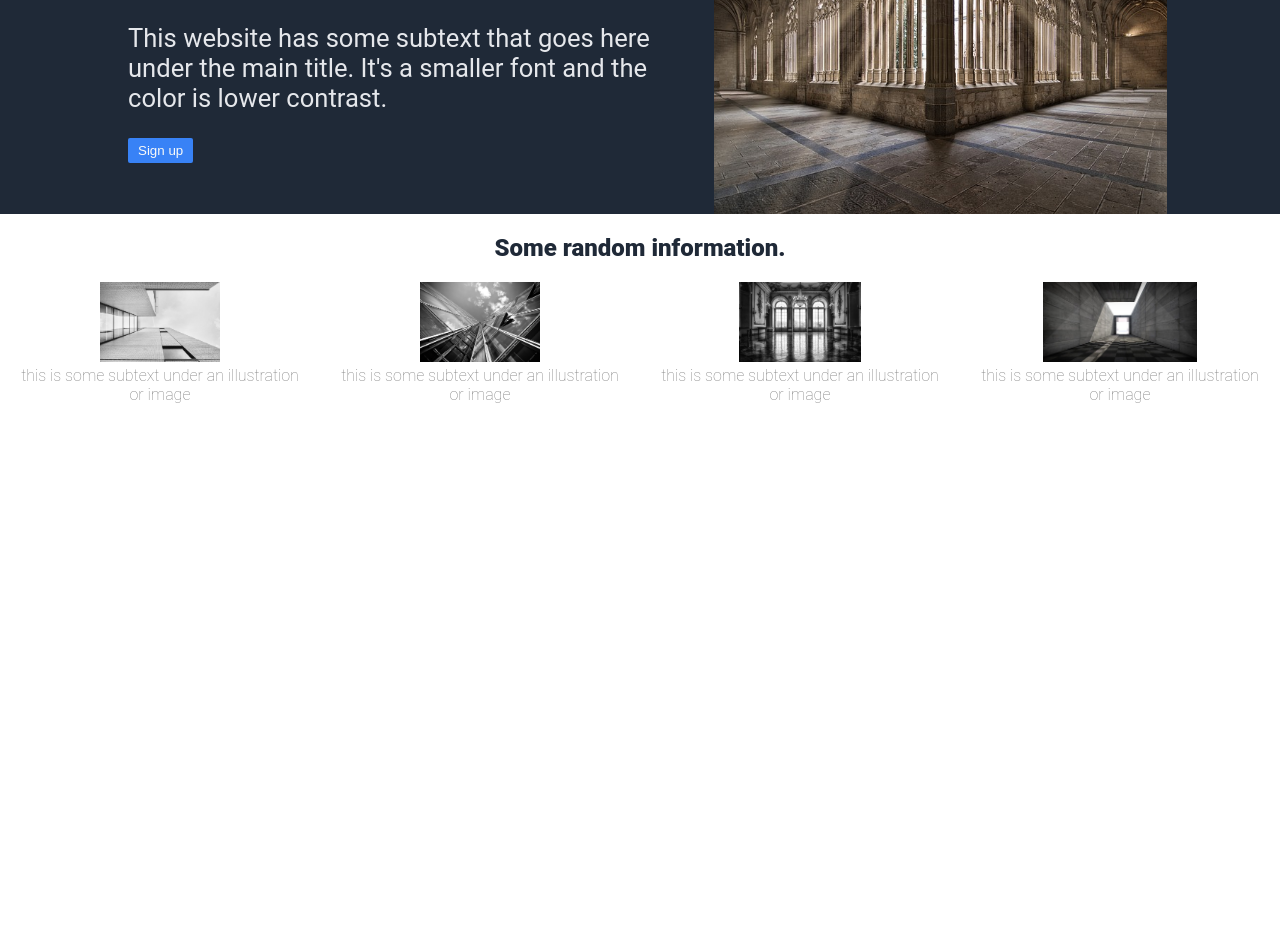
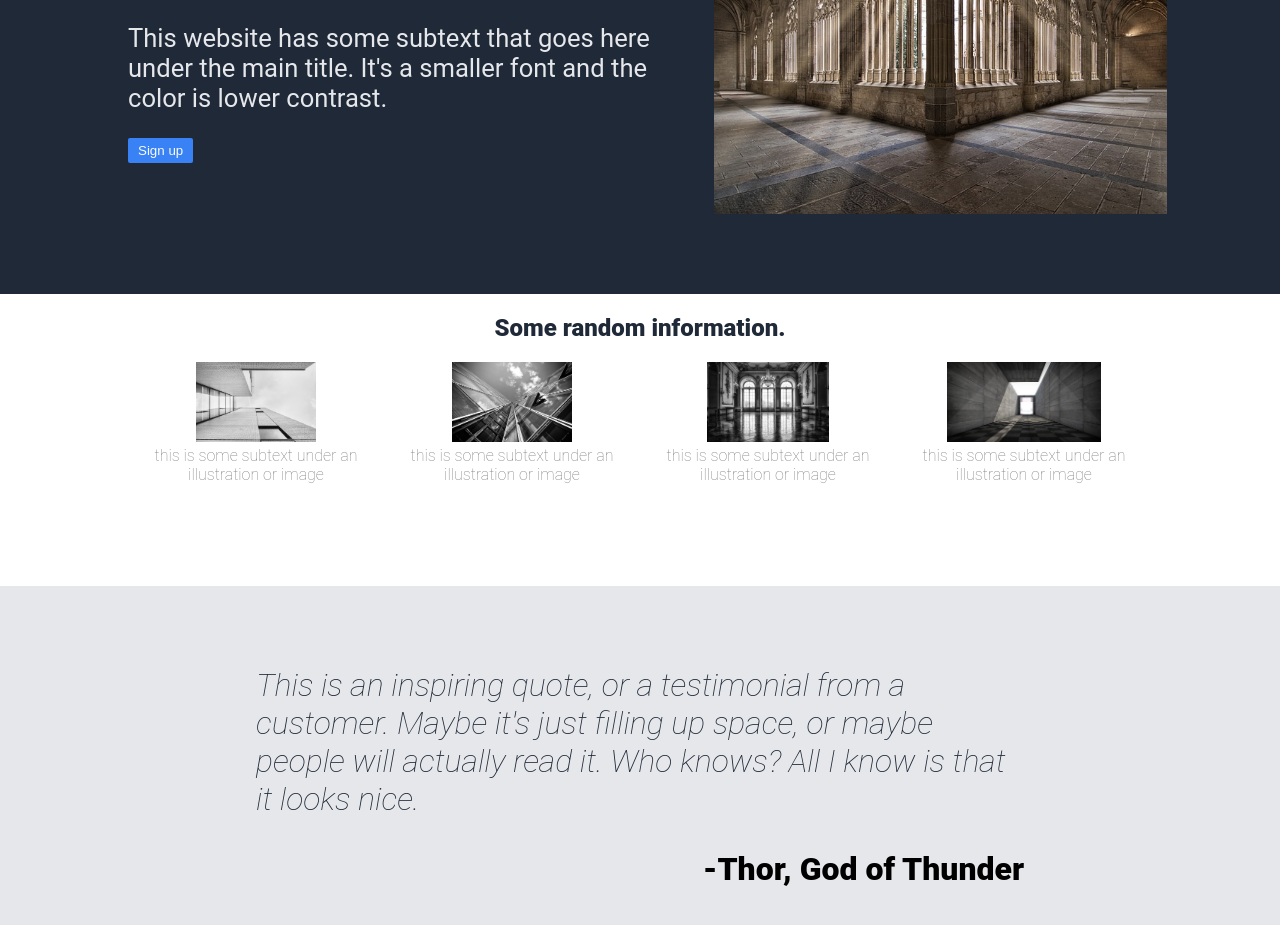
Before and after one commit to Dvwhite81/Odin_landing-page-project, a plain HTML site: page index.html in a window 1280 px wide. Shown: the part 159-1084 px from the top of the page. Before the commit the page ends 800 px from the top, so only its background shows below. Drawn offline with Linux system fonts and the light colour scheme.

Commit message:
Main section - three - Complete

```diff
--- a/index.html
+++ b/index.html
@@ -82,9 +82,17 @@
                     </p>
                 </div>
             </div>
-            <div></div>
         </div>
-        <div class="main three"></div>
+        <div class="main three">
+            <div id="quote-container">
+                <p class="quote-text">
+                    This is an inspiring quote, or a testimonial from a customer. Maybe it's just filling up space, or maybe people will actually read it. Who knows? All I know is that it looks nice.
+                </p>
+                <p class="quote-author">
+                    -Thor, God of Thunder
+                </p>
+            </div>
+        </div>
         <div class="main four"></div>
     </div>
 </body>
--- a/style.css
+++ b/style.css
@@ -49,6 +49,10 @@ a {
     flex-direction: column;
 }
 
+.one, .two {
+    padding-bottom: 5rem;
+}
+
 /* Main section - top */
 .hero-main {
     color: #F9FAF8;
@@ -85,7 +89,9 @@ button {
 
 /* Main section - middle */
 .two {
+margin: 0 auto;
     text-align: center;
+width: 80%;
 }
 
 .info {
@@ -96,6 +102,7 @@ button {
 .images-container {
     display: flex;
     flex-direction: row;
+    margin-bottom: 4rem;
 }
 
 .images {
@@ -116,3 +123,33 @@ button {
     margin: 0;
     padding: 0 1rem;
 }
+
+/* Main section - middle */
+.three {
+    background-color: #E5E7EB;
+    margin: auto;
+    padding: 3rem 0;
+    width: 100%;
+}
+
+#quote-container {
+    margin: auto;
+    width: 60%;
+}
+
+.quote-text,
+.quote-author {
+    font-size: 2.5vw;
+}
+
+.quote-text {
+    color: #1F2937;
+    font-style: italic;
+    font-weight: lighter;
+}
+
+.quote-author {
+    display: flex;
+    font-weight: 800;
+    justify-content: flex-end;
+}
```
